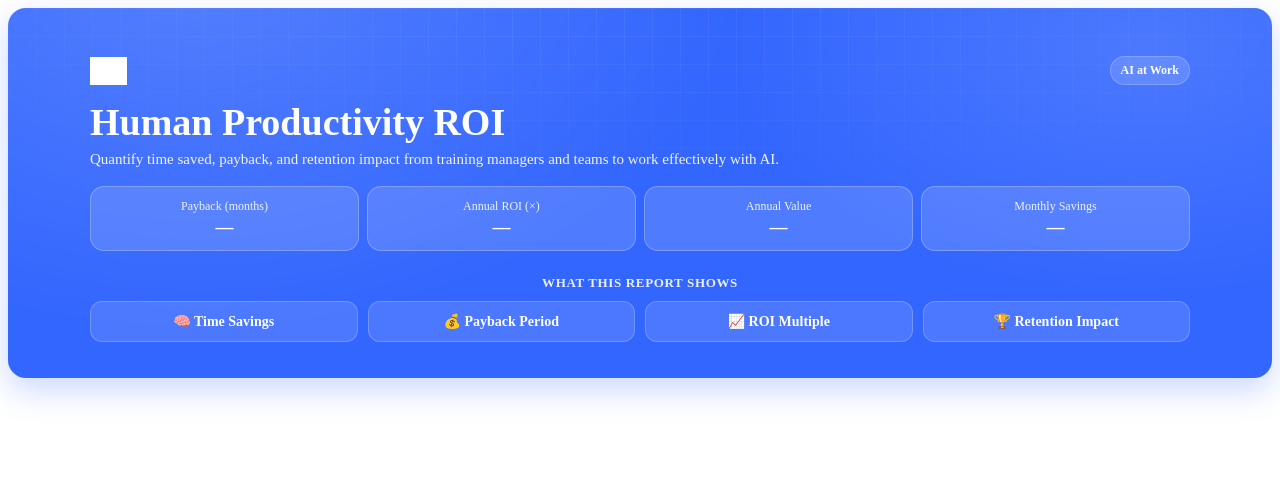
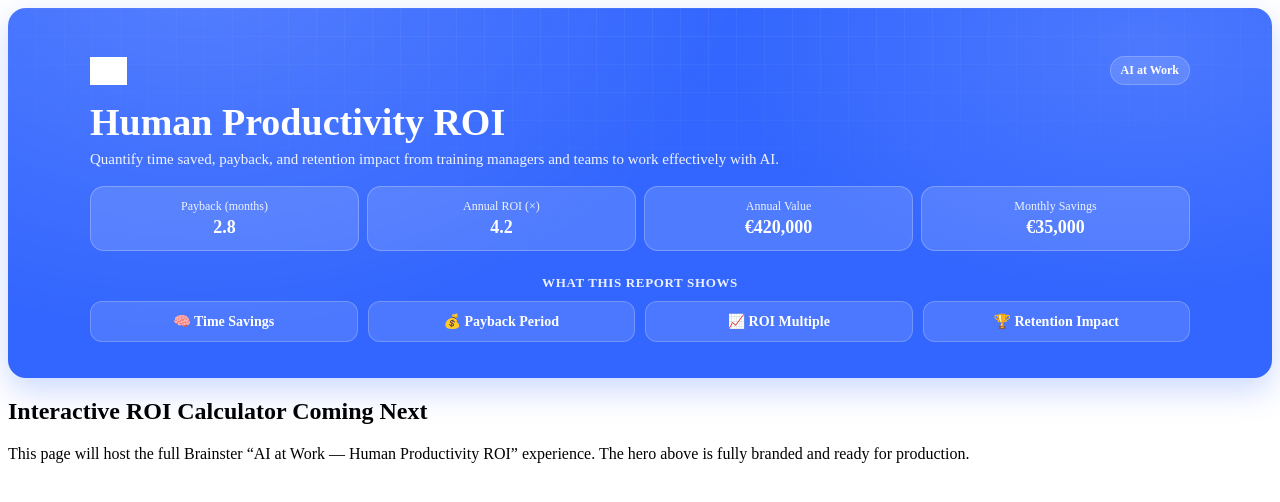
Before and after one commit to powerstephen/AI-at-work, a Next.js app: page / in a window 1280 px wide. Shown: the top 502 px of the page. Built offline with nearby package versions, Linux system fonts and the light colour scheme; grey boxes are pictures that could not be loaded.

Commit message:
Update page.tsx

```diff
--- a/app/page.tsx
+++ b/app/page.tsx
@@ -1,75 +1,39 @@
 'use client';
-import React from 'react';
+import React, { useState } from 'react';
+import BrandHero from '@/components/BrandHero';
 
-type Props = {
-  showResults?: boolean;
-  paybackMonths?: string;
-  roiMultiple?: string;
-  annualValue?: string;
-  monthlySavings?: string;
-};
+export default function Page() {
+  // Simulate results for now
+  const [atResults, setAtResults] = useState(true);
 
-export default function BrandHero({
-  showResults = false,
-  paybackMonths = '—',
-  roiMultiple = '—',
-  annualValue = '—',
-  monthlySavings = '—',
-}: Props) {
+  // Dummy KPI values
+  const paybackMonths = 2.8;
+  const roiMultiple = 4.2;
+  const annualValue = 420000;
+  const monthlySavings = 35000;
+  const currency = '€';
+
+  const money = (val: number, symbol = '€') =>
+    `${symbol}${val.toLocaleString('en-US')}`;
+
   return (
-    <section className="brand-hero">
-      <div className="brand-hero__inner">
-        {/* Top Bar */}
-        <div className="brand-hero__top">
-          <img
-            src="/brainster-logo.svg"
-            alt="Brainster Logo"
-            className="brand-hero__logo"
-            width={150}
-            height={40}
-          />
-          <div className="brand-hero__tag">AI at Work</div>
-        </div>
+    <main className="main">
+      <BrandHero
+        showResults={atResults}
+        paybackMonths={paybackMonths.toFixed(1)}
+        roiMultiple={roiMultiple.toFixed(1)}
+        annualValue={money(annualValue, currency)}
+        monthlySavings={money(monthlySavings, currency)}
+      />
 
-        {/* Title */}
-        <h1 className="brand-hero__title">Human Productivity ROI</h1>
-        <p className="brand-hero__subtitle">
-          Quantify time saved, payback, and retention impact from training managers and teams
-          to work effectively with AI.
+      {/* Content below hero */}
+      <div className="content">
+        <h2>Interactive ROI Calculator Coming Next</h2>
+        <p>
+          This page will host the full Brainster “AI at Work — Human Productivity ROI”
+          experience. The hero above is fully branded and ready for production.
         </p>
-
-        {/* Stats */}
-        <div className="brand-hero__stats">
-          <Stat label="Payback (months)" value={showResults ? paybackMonths : '—'} />
-          <Stat label="Annual ROI (×)" value={showResults ? roiMultiple : '—'} />
-          <Stat label="Annual Value" value={showResults ? annualValue : '—'} />
-          <Stat label="Monthly Savings" value={showResults ? monthlySavings : '—'} />
-        </div>
-
-        {/* What this report shows */}
-        <div className="brand-hero__outputs">
-          <div className="brand-hero__outputs-title">What this report shows</div>
-          <div className="brand-hero__outputs-grid">
-            <div className="brand-hero__output">🧠 Time Savings</div>
-            <div className="brand-hero__output">💰 Payback Period</div>
-            <div className="brand-hero__output">📈 ROI Multiple</div>
-            <div className="brand-hero__output">🏆 Retention Impact</div>
-          </div>
-        </div>
       </div>
-
-      {/* Background Accents */}
-      <div className="brand-hero__bg" aria-hidden="true" />
-      <div className="brand-hero__grid" aria-hidden="true" />
-    </section>
+    </main>
   );
 }
-
-function Stat({ label, value }: { label: string; value: string }) {
-  return (
-    <div className="brand-hero__stat">
-      <div className="brand-hero__stat-label">{label}</div>
-      <div className="brand-hero__stat-value">{value}</div>
-    </div>
-  );
-}
```
